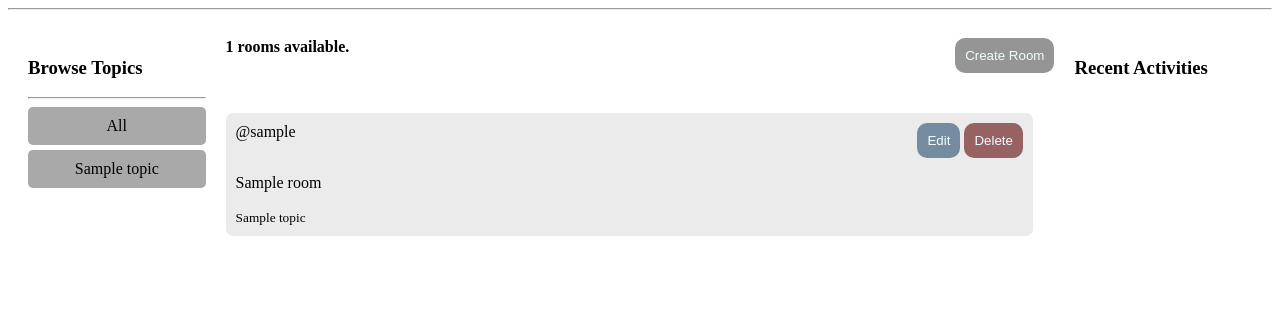
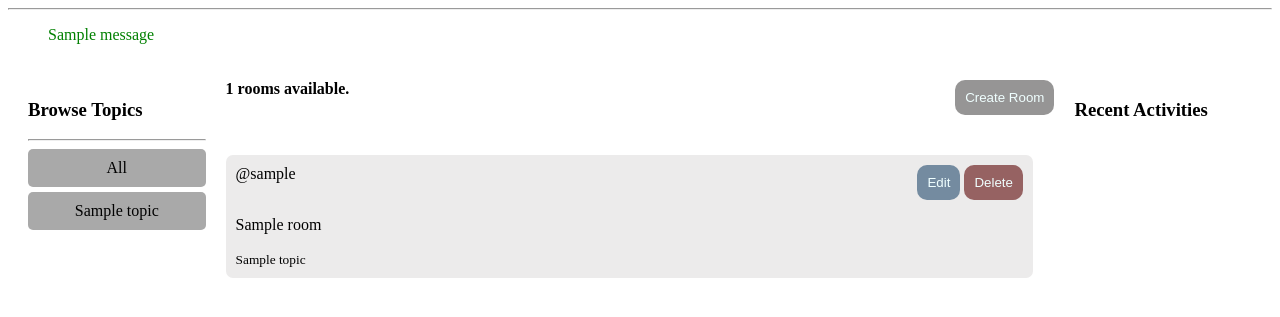
Before and after one commit to cmwema-projects/studyBud, a Django app: page / in a window 1280 px wide. Shown: the part 58-375 px from the top of the page. Run offline with Django 4.2, Linux system fonts and the light colour scheme; tables that the repository leaves empty hold one stand-in row (values such as "Sample post"); one stand-in notice (Sample message) is shown.

Commit message:
added flash messages

```diff
--- a/templates/base.html
+++ b/templates/base.html
@@ -34,6 +34,19 @@
       }
       .nav-list__item a:hover{
         color: darkgrey;
+      }
+
+      .messages{
+        list-style: none;
+      }
+      .messages-error{
+        color: red;
+      }
+      .messages-success{
+        color: green;
+      }
+      .messages-info{
+        color: blue;
       }
 
       .form-container {
@@ -177,6 +190,16 @@
   </head>
   <body>
     {% include "navbar.html" %}
+
+    {% if messages %}
+      <ul class="messages">
+          {% for message in messages %}
+
+              <li {% if message.level == DEFAULT_MESSAGE_LEVELS.ERROR %} class="messages-error" {% elif message.level == DEFAULT_MESSAGE_LEVELS.SUCCESS %} class="messages-success" {% else %} class="messages-info" {% endif %}>{{ message }}</li>
+
+          {% endfor %}
+      </ul>
+    {% endif %}
     <div style="padding: 20px">
       {% block content %}
       {% endblock content %}
```
